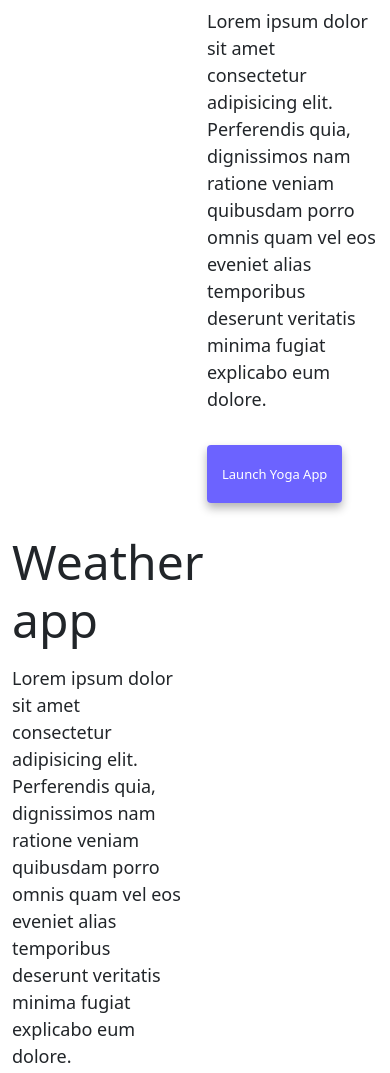
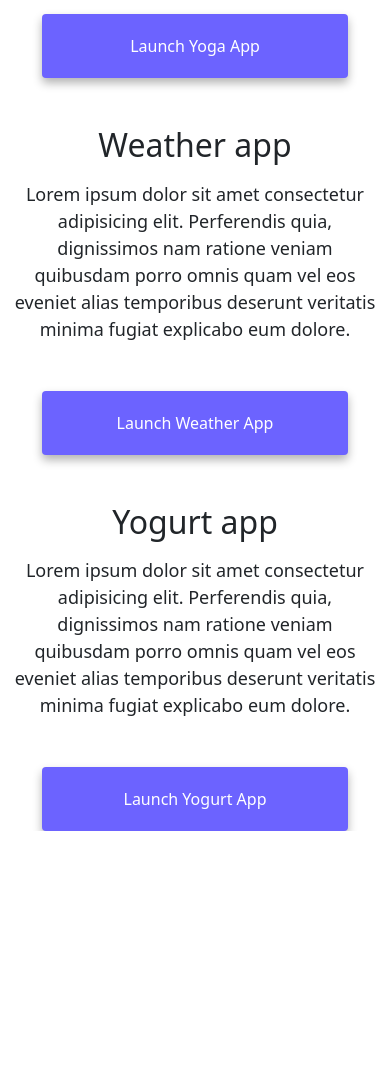
Before and after one commit to ariannabrunell/advanced-tools-hw, a plain HTML site: page index.html in a window 390 px wide. Shown: the part 700-1773 px from the top of the page. After the commit the page ends 1531 px from the top, so only its background shows below. Drawn offline with nearby package versions, Linux system fonts and the light colour scheme.

Commit message:
Updated responsive tools

```diff
--- a/index.html
+++ b/index.html
@@ -65,44 +65,50 @@
     </div>
     <div class="container">
       <div class="row">
-        <div class="col-6">
+        <div class="col-sm-6">
           <img
             src="/images/yoga.png"
             class="img-fluid rounded small-photo"
             alt="yoga app image"
           />
         </div>
-        <div class="col-6 project-col">
+        <div class="col-sm-6">
           <h2 class="mb-3">Yoga app</h2>
-          <p>
+          <p class="project-description">
             Lorem ipsum dolor sit amet consectetur adipisicing elit. Perferendis
             quia, dignissimos nam ratione veniam quibusdam porro omnis quam vel
             eos eveniet alias temporibus deserunt veritatis minima fugiat
             explicabo eum dolore.
           </p>
           <div class="mt-5">
-            <a href="#" class="primary-link" title="launch yoga app"
+            <a
+              href="#"
+              class="primary-link project-link"
+              title="launch yoga app"
               >Launch Yoga App</a
             >
           </div>
         </div>
       </div>
       <div class="row mt-5">
-        <div class="col-6 project-col">
+        <div class="col-sm-6">
           <h2 class="mb-3">Weather app</h2>
-          <p>
+          <p class="project-description">
             Lorem ipsum dolor sit amet consectetur adipisicing elit. Perferendis
             quia, dignissimos nam ratione veniam quibusdam porro omnis quam vel
             eos eveniet alias temporibus deserunt veritatis minima fugiat
             explicabo eum dolore.
           </p>
           <div class="mt-5">
-            <a href="#" class="primary-link" title="launch weather app"
+            <a
+              href="#"
+              class="primary-link project-link"
+              title="launch weather app"
               >Launch Weather App</a
             >
           </div>
         </div>
-        <div class="col-6">
+        <div class="col-sm-6">
           <img
             src="images/weather.png"
             class="img-fluid rounded small-photo"
@@ -111,23 +117,26 @@
         </div>
       </div>
       <div class="row mt-5">
-        <div class="col-6">
+        <div class="col-sm-6">
           <img
             src="images/yogurt.png"
             class="img-fluid rounded small-photo"
             alt="yogurt app image"
           />
         </div>
-        <div class="col-6 project-col">
+        <div class="col-sm-6">
           <h2 class="mb-3">Yogurt app</h2>
-          <p>
+          <p class="project-description">
             Lorem ipsum dolor sit amet consectetur adipisicing elit. Perferendis
             quia, dignissimos nam ratione veniam quibusdam porro omnis quam vel
             eos eveniet alias temporibus deserunt veritatis minima fugiat
             explicabo eum dolore.
           </p>
           <div class="mt-5">
-            <a href="#" class="primary-link" title="launch yogurt app "
+            <a
+              href="#"
+              class="primary-link project-link"
+              title="launch yogurt app "
               >Launch Yogurt App</a
             >
           </div>
--- a/style.css
+++ b/style.css
@@ -87,16 +87,25 @@ p {
   text-decoration: underline;
 }
 
-@media (max-width: 576px) {
+@media (max-width: 900px) {
   h1 {
-    font-size: 70px;
+    font-size: 50px;
   }
-  .project-col {
-    column-count: 1;
-    column-width: 100px;
+  h2 {
+    font-size: 32px;
+    text-align: center;
   }
-  .primary-link {
-    font-size: small;
+  h3 {
+    font-size: 24px;
+  }
+  .project-description {
+    text-align: center;
+  }
+
+  .project-link {
+    display: block;
+    text-align: center;
+    margin: 0 30px;
   }
   .small-photo {
     display: none;
```
